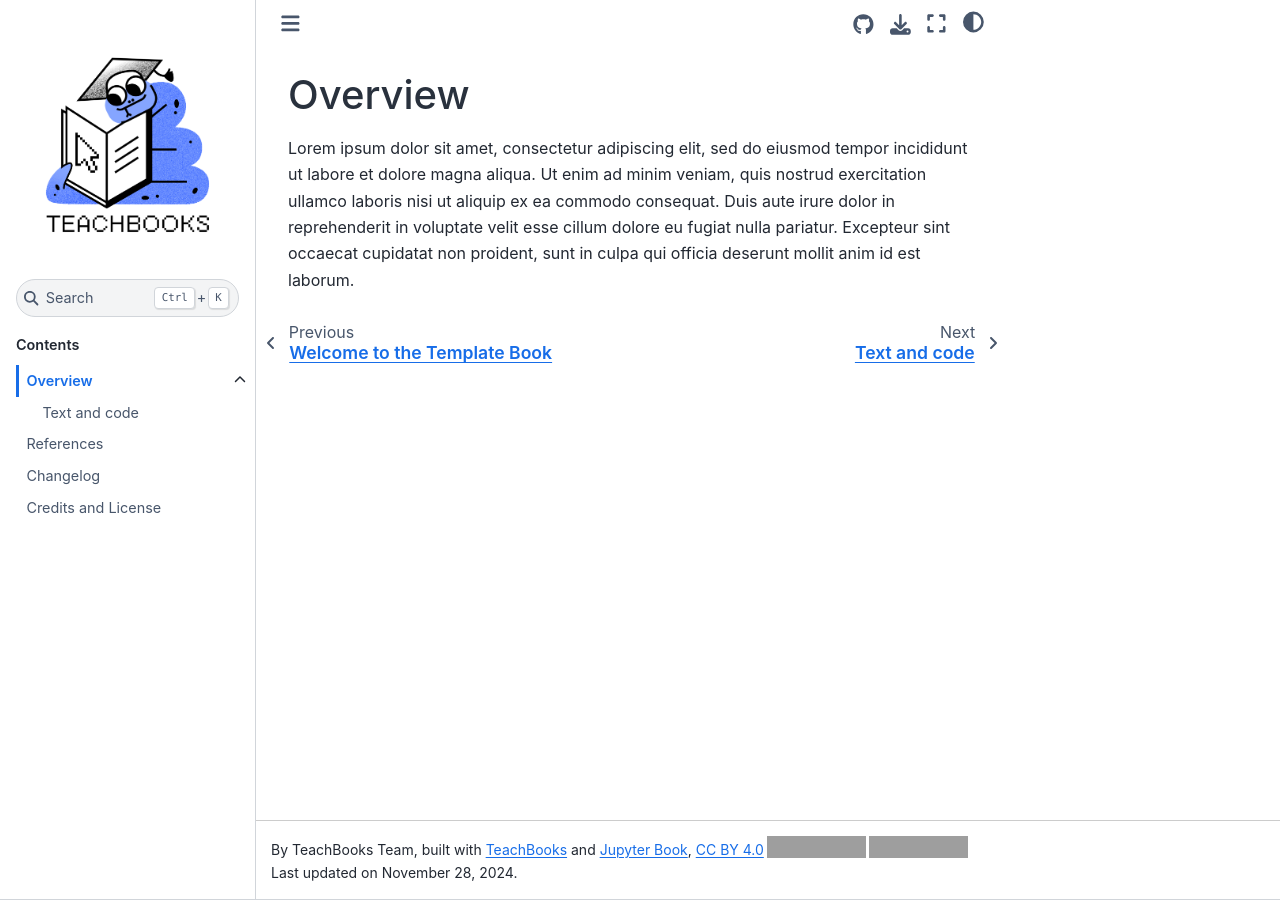
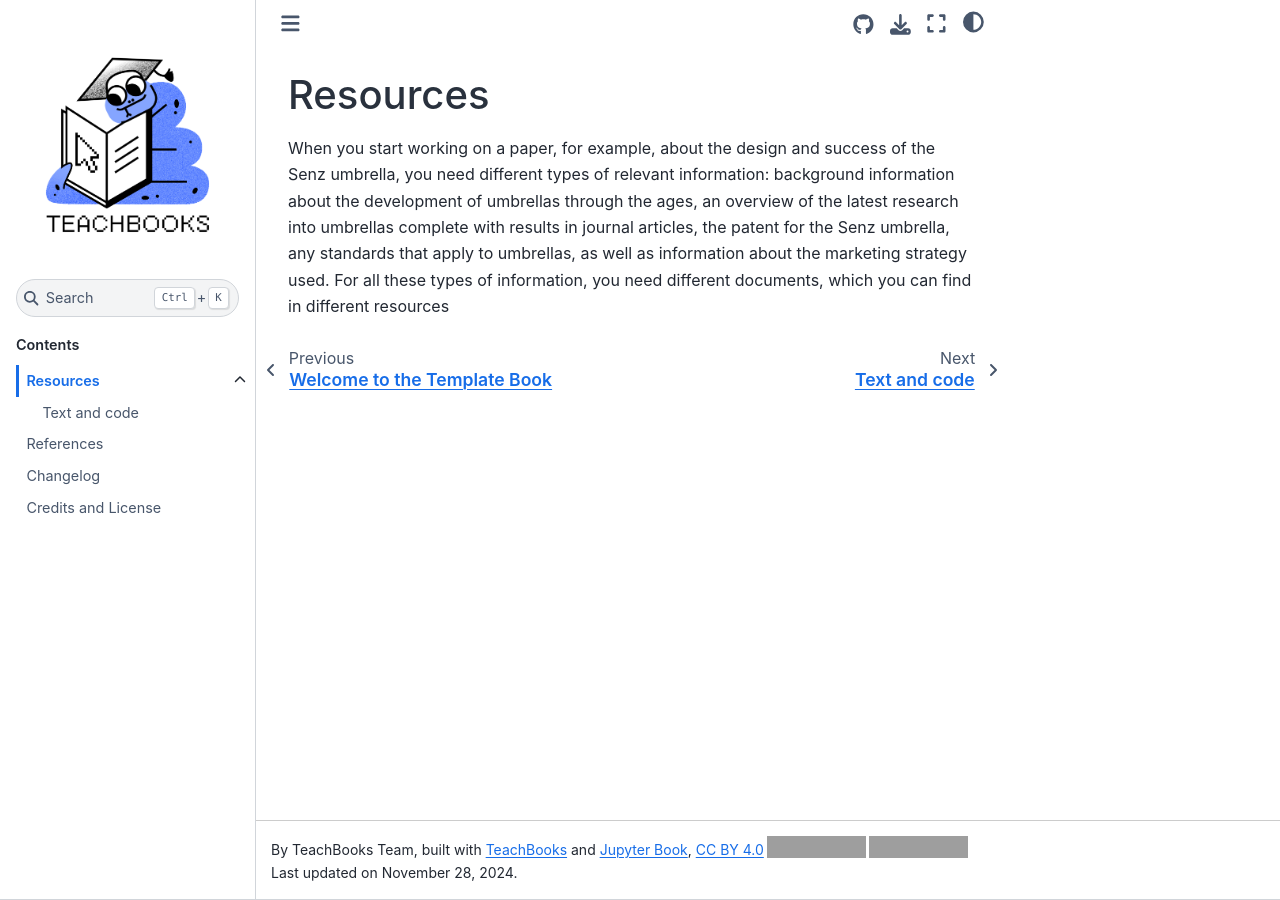
Before and after one commit to jmichielen-vanderiet/TUlib-Resources, a Jupyter Book: the page built from book/some_content/overview.md, in a window 1280 px wide. Built offline with Jupyter Book 1.0.4 settings and Sphinx 7.4.7 and the Sphinx Book theme 1.1.4, drawn with Linux system fonts in a browser that asks for light colours; comment, search, counter and statistics services are not loaded; grey boxes are pictures that could not be loaded.

Commit message:
titelwijziging

```diff
--- a/book/some_content/overview.md
+++ b/book/some_content/overview.md
@@ -1,3 +1,3 @@
-# Overview
+# Resources
 
-Lorem ipsum dolor sit amet, consectetur adipiscing elit, sed do eiusmod tempor incididunt ut labore et dolore magna aliqua. Ut enim ad minim veniam, quis nostrud exercitation ullamco laboris nisi ut aliquip ex ea commodo consequat. Duis aute irure dolor in reprehenderit in voluptate velit esse cillum dolore eu fugiat nulla pariatur. Excepteur sint occaecat cupidatat non proident, sunt in culpa qui officia deserunt mollit anim id est laborum.
+When you start working on a paper, for example, about the design and success of the Senz umbrella, you need different types of relevant information: background information about the development of umbrellas through the ages, an overview of the latest research into umbrellas complete with results in journal articles, the patent for the Senz umbrella, any standards that apply to umbrellas, as well as information about the marketing strategy used. For all these types of information, you need different documents, which you can find in different resources
```
